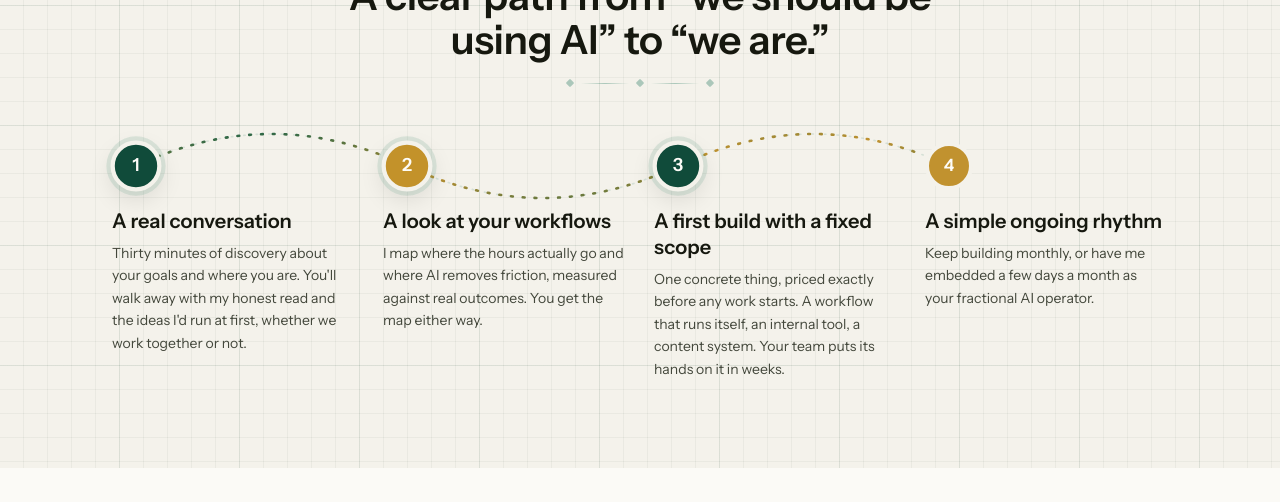
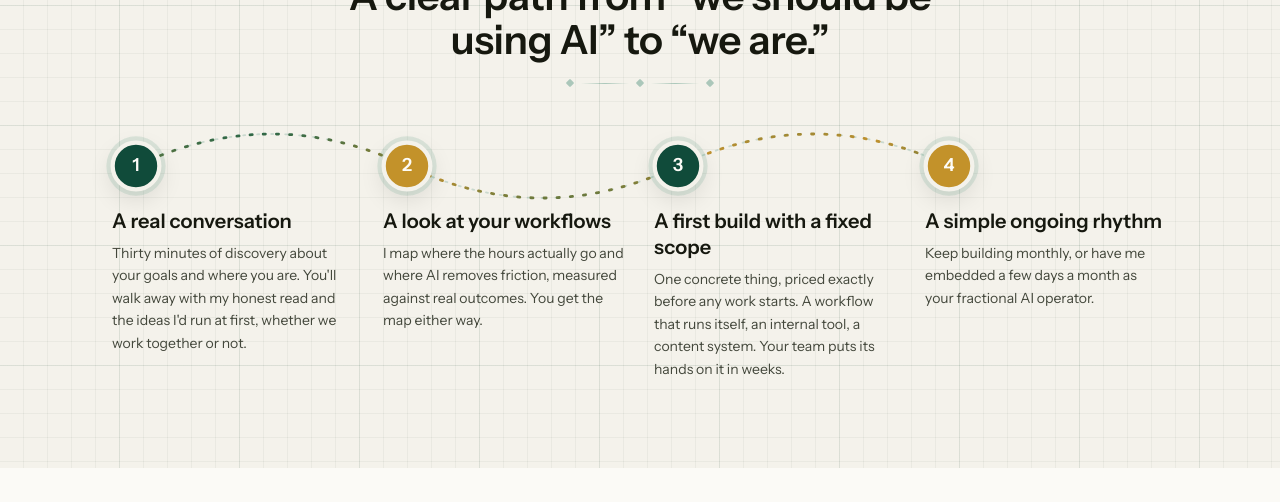
Before and after one commit to ericlovold/sanction, a Next.js app: page /consulting in a window 1280 px wide. Shown: the part 780-1282 px from the top of the page. Built offline with nearby package versions, Linux system fonts and the light colour scheme; no server answers.

Commit message:
fix(consulting): keep sine trail in-bounds and finish on read
Pad the SVG viewBox so weave peaks aren't clipped, and retune scroll
progress so the dotted path is fully drawn once the steps are in the
reading band of the viewport.

Co-authored-by: ELo <ericlovold@gmail.com>

```diff
--- a/app/consulting/page.tsx
+++ b/app/consulting/page.tsx
@@ -196,7 +196,7 @@ const css = `
 
 /* Indiana Jones trail overlay */
 .cx-trail-root { position: relative; overflow: visible }
-.cx-trail-svg { position: absolute; inset: 0; width: 100%; height: 100%; pointer-events: none; z-index: 0; overflow: visible }
+.cx-trail-svg { position: absolute; pointer-events: none; z-index: 0; overflow: visible }
 .cx-step-node {
   transition: transform .35s cubic-bezier(.2,.7,.2,1), box-shadow .35s ease, filter .35s ease;
   box-shadow: 0 0 0 0 rgba(35,121,95,0);
@@ -357,7 +357,7 @@ export default function Consulting() {
       </header>
 
       {/* The path — Indiana Jones dotted trail weaves through the steps */}
-      <section id="how" className="cx-graph" style={{ borderTop: "1px solid var(--line-2)" }}>
+      <section id="how" className="cx-graph" style={{ borderTop: "1px solid var(--line-2)", overflow: "visible" }}>
         <div style={{ ...wrap, padding: "88px 32px" }}>
           <CxReveal style={{ maxWidth: 620, margin: "0 auto 56px", textAlign: "center" }}>
             <h2 style={{ margin: 0, font: "var(--text-h1)", letterSpacing: "var(--tracking-heading)" }}>
--- a/app/consulting/path-trail.tsx
+++ b/app/consulting/path-trail.tsx
@@ -3,6 +3,9 @@
 import { useEffect, useId, useRef, useState, type ReactNode } from "react"
 
 type Pt = { x: number; y: number }
+
+/** Padding so sine peaks aren't clipped by the SVG viewBox. */
+const PAD = 72
 
 /** Sine-weave through measured step centers (works horizontal or vertical). */
 function weavePath(points: Pt[]): string {
@@ -16,7 +19,8 @@ function weavePath(points: Pt[]): string {
     const dx = b.x - a.x
     const dy = b.y - a.y
     const len = Math.hypot(dx, dy) || 1
-    const amp = Math.min(64, len * 0.42) * (i % 2 === 0 ? -1 : 1)
+    // Cap amp below PAD so peaks stay inside the padded viewBox.
+    const amp = Math.min(PAD - 8, len * 0.4) * (i % 2 === 0 ? -1 : 1)
     const cx = mx + (-dy / len) * amp
     const cy = my + (dx / len) * amp
     d += ` Q ${cx.toFixed(1)} ${cy.toFixed(1)} ${b.x.toFixed(1)} ${b.y.toFixed(1)}`
@@ -50,14 +54,18 @@ export function PathTrail({ children }: { children: ReactNode }) {
       const nodes = Array.from(root.querySelectorAll<HTMLElement>(".cx-step-node"))
       if (nodes.length < 2) return
       const rr = root.getBoundingClientRect()
+      // Offset points into padded SVG space so weave peaks stay in-view.
       const pts: Pt[] = nodes.map((el) => {
         const r = el.getBoundingClientRect()
         return {
-          x: r.left - rr.left + r.width / 2,
-          y: r.top - rr.top + r.height / 2,
+          x: r.left - rr.left + r.width / 2 + PAD,
+          y: r.top - rr.top + r.height / 2 + PAD,
         }
       })
-      setSize({ w: Math.max(1, rr.width), h: Math.max(1, rr.height) })
+      setSize({
+        w: Math.max(1, rr.width) + PAD * 2,
+        h: Math.max(1, rr.height) + PAD * 2,
+      })
       setD(weavePath(pts))
     }
 
@@ -88,11 +96,11 @@ export function PathTrail({ children }: { children: ReactNode }) {
       }
       const rect = root.getBoundingClientRect()
       const vh = window.innerHeight || 1
-      // Draw while the section travels through the viewport — slow map reveal.
-      const start = vh * 0.82
-      const end = vh * 0.18
-      const travel = rect.height + (start - end)
-      setProgress(clamp01((start - rect.top) / travel))
+      // Fully drawn once the step row sits in the reading band of the
+      // viewport — not after you've already scrolled past it.
+      const start = vh * 0.92
+      const done = vh * 0.42
+      setProgress(clamp01((start - rect.top) / (start - done)))
     }
 
     const onScroll = () => {
@@ -134,6 +142,7 @@ export function PathTrail({ children }: { children: ReactNode }) {
           height={size.h}
           viewBox={`0 0 ${size.w} ${size.h}`}
           aria-hidden
+          style={{ top: -PAD, left: -PAD }}
         >
           <defs>
             <linearGradient id={gradId} x1="0%" y1="0%" x2="100%" y2="100%">
@@ -147,7 +156,7 @@ export function PathTrail({ children }: { children: ReactNode }) {
                 d={d}
                 fill="none"
                 stroke="#fff"
-                strokeWidth={10}
+                strokeWidth={12}
                 strokeLinecap="round"
                 strokeLinejoin="round"
                 pathLength={1}
@@ -160,21 +169,21 @@ export function PathTrail({ children }: { children: ReactNode }) {
             d={d}
             fill="none"
             stroke="var(--pine-6)"
-            strokeWidth={1.6}
+            strokeWidth={1.8}
             strokeLinecap="round"
             strokeLinejoin="round"
-            strokeDasharray="1.5 11"
-            opacity={0.14}
+            strokeDasharray="2 12"
+            opacity={0.2}
           />
           {/* Revealing dotted trail */}
           <path
             d={d}
             fill="none"
             stroke={`url(#${gradId})`}
-            strokeWidth={2.6}
+            strokeWidth={2.8}
             strokeLinecap="round"
             strokeLinejoin="round"
-            strokeDasharray="1.8 10"
+            strokeDasharray="2.2 11"
             mask={`url(#${maskId})`}
           />
         </svg>
```
